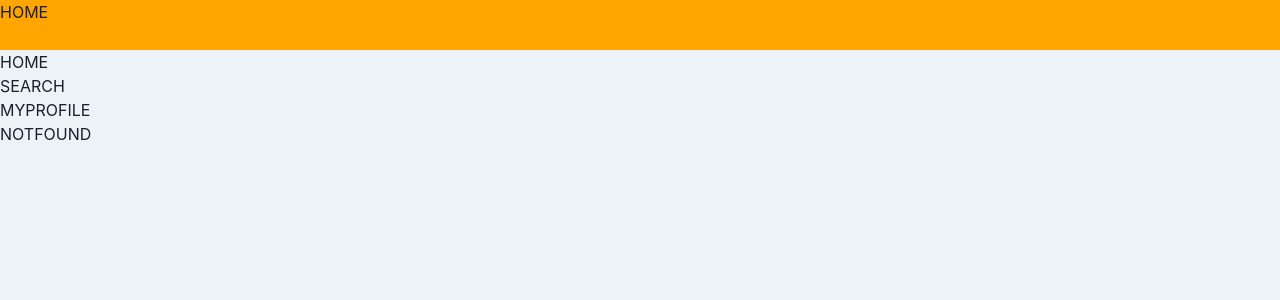
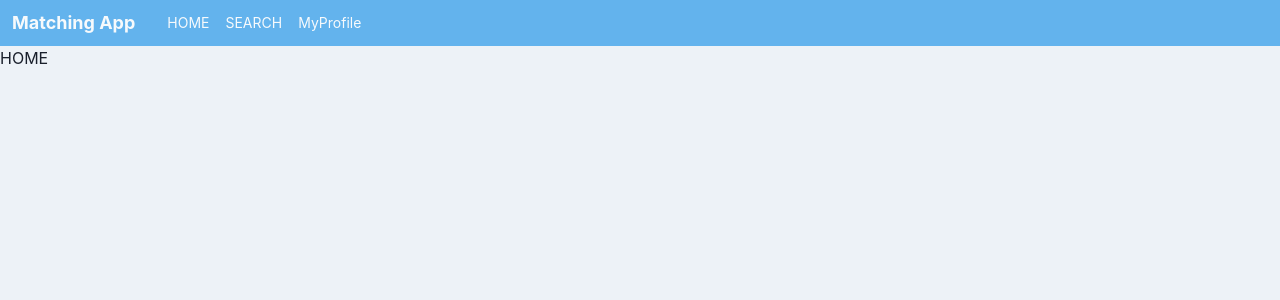
Before and after one commit to kaji5963/react-docker, a React (Create React App) app in the folder React/front/: page / in a window 1280 px wide. Shown: the top 300 px of the page. Built offline with nearby package versions, Linux system fonts and the light colour scheme.

Commit message:
ヘッダー作成及びルーティング設定

```diff
--- a/React/front/package.json
+++ b/React/front/package.json
@@ -3,6 +3,7 @@
   "version": "0.1.0",
   "private": true,
   "dependencies": {
+    "@chakra-ui/icons": "^2.0.19",
     "@chakra-ui/react": "^2.6.1",
     "@emotion/react": "^11.11.0",
     "@emotion/styled": "^11.11.0",
--- /dev/null
+++ b/React/front/src/components/Atoms/button/MenuIconButton.tsx
@@ -0,0 +1,22 @@
+import { FC, memo } from 'react';
+import { IconButton } from '@chakra-ui/react';
+import { HamburgerIcon } from '@chakra-ui/icons';
+
+type Props = {
+  onOpen: () => void;
+};
+
+export const MenuIconButton: FC<Props> = memo(({ onOpen }) => {
+  return (
+    <>
+      <IconButton
+        aria-label="メニューボタン"
+        icon={<HamburgerIcon />}
+        size="sm"
+        variant="unstyled"
+        display={{ base: 'block', md: 'none' }}
+        onClick={onOpen}
+      />
+    </>
+  );
+});
--- a/React/front/src/components/Organisms/Header.tsx
+++ b/React/front/src/components/Organisms/Header.tsx
@@ -1,10 +1,48 @@
-import React, { FC, memo } from 'react';
-import { Link } from 'react-router-dom';
+import { FC, memo } from 'react';
+import { useNavigate } from 'react-router-dom';
+import { Box, Flex, Heading, useDisclosure } from '@chakra-ui/react';
+import { MenuIconButton } from '../Atoms/button/MenuIconButton';
+import { MenuDrawer } from '../molecules/MenuDrawer';
 
 export const Header: FC = memo(() => {
+  const { isOpen, onOpen, onClose } = useDisclosure();
+  const navigate = useNavigate();
   return (
-    <div style={{ height: '50px', backgroundColor: 'orange' }}>
-      <Link to="/">HOME</Link>
-    </div>
+    <>
+      <Flex
+        as="nav"
+        bg="blue.300"
+        color="gray.50"
+        align="center"
+        justify="space-between"
+        padding={{ base: 5, md: 3 }}
+      >
+        <Flex
+          align="center"
+          as="a"
+          mr={8}
+          _hover={{ cursor: 'pointer' }}
+          onClick={() => navigate('/')}
+        >
+          <Heading as="h1" fontSize={{ base: 'md', md: 'lg' }}>
+            Matching App
+          </Heading>
+        </Flex>
+        <Flex align="center" fontSize="sm" flexGrow={2} display={{ base: 'none', md: 'flex' }}>
+          <Box pr={4} onClick={() => navigate('/')}>
+            HOME
+          </Box>
+          <Box pr={4} onClick={() => navigate('/search')}>
+            SEARCH
+          </Box>
+          <Box pr={4} onClick={() => navigate('/myProfile')}>
+            MyProfile
+          </Box>
+        </Flex>
+        <MenuIconButton onOpen={onOpen} />
+      </Flex>
+
+      <MenuDrawer onClose={onClose} isOpen={isOpen} navigate={navigate} />
+    </>
   );
 });
--- /dev/null
+++ b/React/front/src/components/molecules/MenuDrawer.tsx
@@ -0,0 +1,48 @@
+import { FC, memo } from 'react';
+import { Button, Drawer, DrawerBody, DrawerContent, DrawerOverlay } from '@chakra-ui/react';
+import { NavigateFunction } from 'react-router-dom';
+
+type Props = {
+  onClose: () => void;
+  isOpen: boolean;
+  navigate: NavigateFunction;
+};
+
+export const MenuDrawer: FC<Props> = memo(({ onClose, isOpen, navigate }) => {
+  const homeNavigate = () => {
+    navigate('/');
+    onClose();
+  };
+
+  const searchNavigate = () => {
+    navigate('/search');
+    onClose();
+  };
+
+  const myProfileNavigate = () => {
+    navigate('/myProfile');
+    onClose();
+  };
+
+  return (
+    <>
+      <Drawer placement="left" size="xs" isOpen={isOpen} onClose={onClose}>
+        <DrawerOverlay>
+          <DrawerContent>
+            <DrawerBody p={0} bg="gray.100">
+              <Button w="100%" onClick={homeNavigate}>
+                HOME
+              </Button>
+              <Button w="100%" onClick={searchNavigate}>
+                SEARCH
+              </Button>
+              <Button w="100%" onClick={myProfileNavigate}>
+                MyProfile
+              </Button>
+            </DrawerBody>
+          </DrawerContent>
+        </DrawerOverlay>
+      </Drawer>
+    </>
+  );
+});
--- a/React/front/src/components/pages/Home.tsx
+++ b/React/front/src/components/pages/Home.tsx
@@ -1,21 +1,9 @@
-import React, { FC, memo } from 'react';
-import { Link } from 'react-router-dom';
+import { FC, memo } from 'react';
 
 export const Home: FC = memo(() => {
   return (
     <div>
       <p>HOME</p>
-      <ul>
-        <li>
-          <Link to="/search">SEARCH</Link>
-        </li>
-        <li>
-          <Link to="/myProfile">MYPROFILE</Link>
-        </li>
-        <li>
-          <Link to="*">NOTFOUND</Link>
-        </li>
-      </ul>
     </div>
   );
 });
--- a/React/front/src/components/pages/MyProfile.tsx
+++ b/React/front/src/components/pages/MyProfile.tsx
@@ -1,4 +1,4 @@
-import React, { FC, memo } from 'react';
+import { FC, memo } from 'react';
 import { Link } from 'react-router-dom';
 
 export const MyProfile: FC = memo(() => {
--- a/React/front/src/components/pages/NotFound.tsx
+++ b/React/front/src/components/pages/NotFound.tsx
@@ -1,4 +1,4 @@
-import React, { FC, memo } from 'react';
+import { FC, memo } from 'react';
 import { Link } from 'react-router-dom';
 
 export const NotFound: FC = memo(() => {
--- a/React/front/src/components/pages/Search.tsx
+++ b/React/front/src/components/pages/Search.tsx
@@ -1,4 +1,4 @@
-import React, { FC, memo } from 'react';
+import { FC, memo } from 'react';
 import { Link } from 'react-router-dom';
 
 export const Search: FC = memo(() => {
```
Also changed, not shown: React/front/src/components/Atoms/button/PrimaryButton.tsx (renamed from React/front/src/components/Atoms/PrimaryButton.tsx), 2 other files (tests, documents, lock files or other folders).
